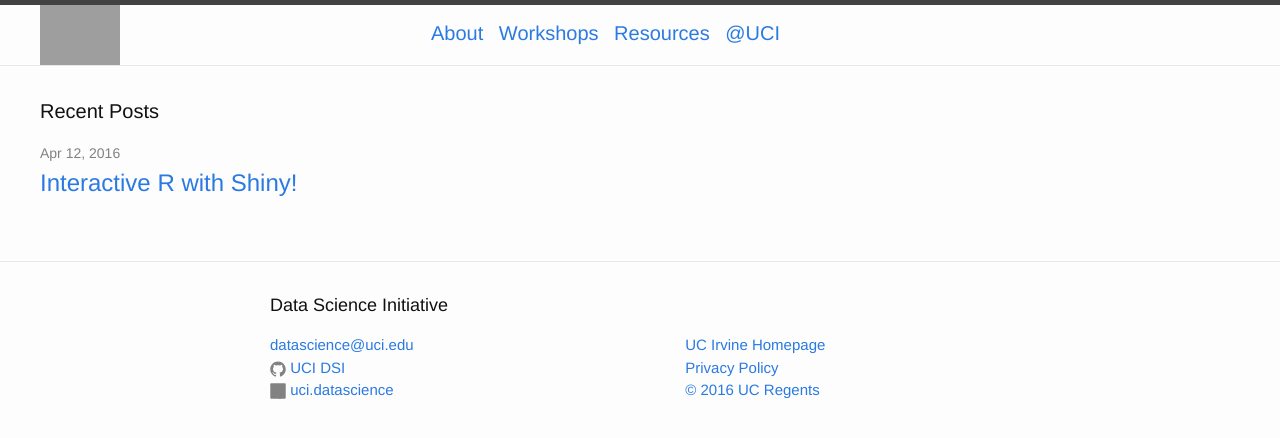
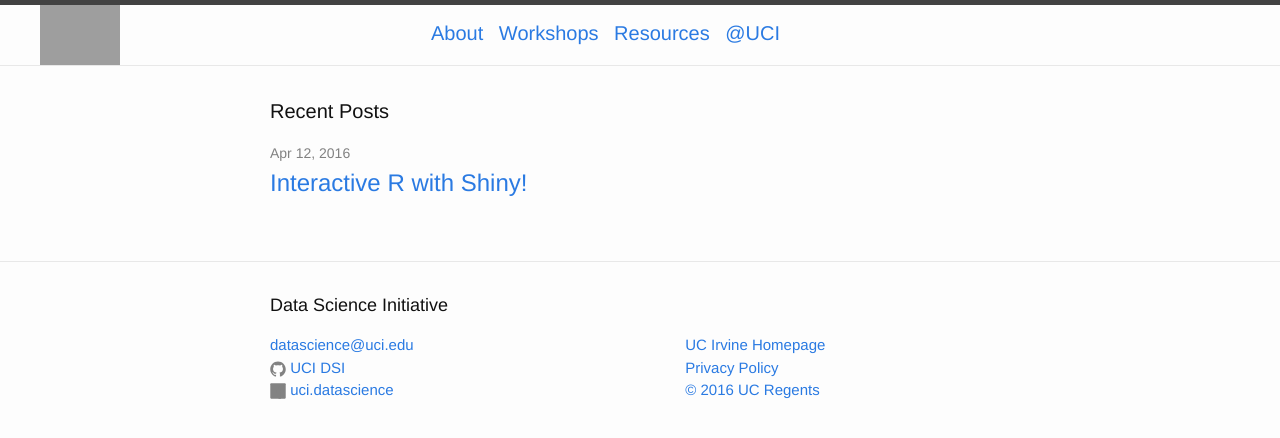
Before and after one commit to UCIDataScienceInitiative/UCIDataScienceInitiative.github.io, a Jekyll site: the page built from index.html, in a window 1280 px wide. Shown: the top 438 px of the page. Built offline with Jekyll 4.4.1, drawn with Linux system fonts in a browser that asks for light colours; grey boxes are pictures that could not be loaded.

Commit message:
Update default.html

```diff
--- a/_layouts/default.html
+++ b/_layouts/default.html
@@ -16,7 +16,7 @@
     {% include header.html %}
 
     <div class="page-content">
-      <div class="wrrapperr">
+      <div class="wrapper">
         {{ content }}
       </div>
     </div>
```
